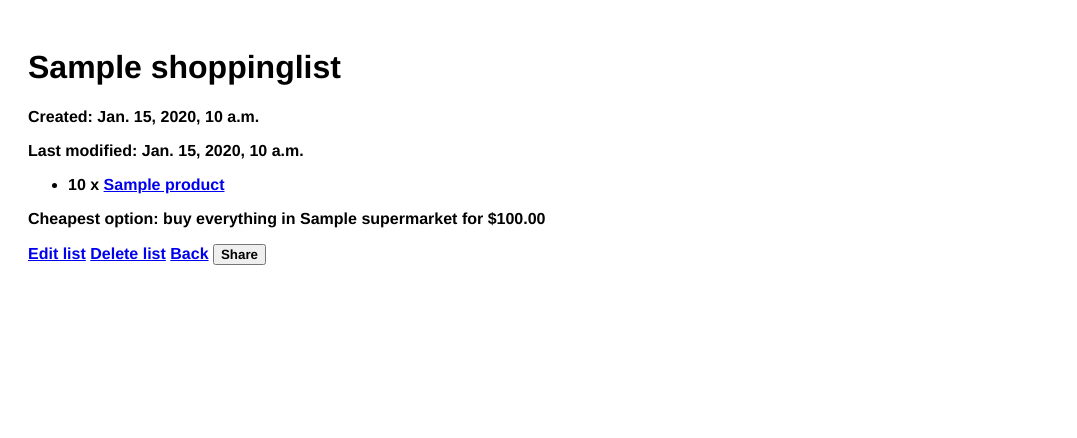
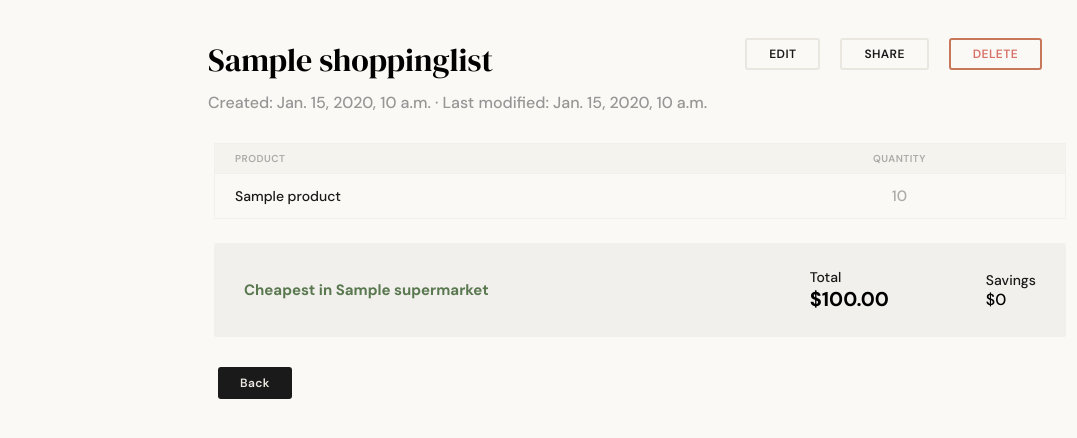
Before and after one commit to Are0206/PriceWise, a Django app: page /lists/00000000-0000-0000-0000-000000000001/ in a window 1280 px wide. Shown: the top 438 px of the page, without its empty margins (0-1077 px from the left). Run offline with Django 5.2, Linux system fonts and the light colour scheme; tables that the repository leaves empty hold one stand-in row (values such as "Sample post").

Commit message:
Styled Shopping_list details view

```diff
--- a/products/templates/products/index.html
+++ b/products/templates/products/index.html
@@ -82,7 +82,6 @@
           <div class="shopping-list-container">
             <img class="shopping-list-icon" src="{% static 'img/icons/lists.png'%}">
             <p class="shopping-list-text">Shopping Lists</p>
-
           </div>
         </button>
       </div>
--- a/shopping_lists/static/css/detail.css
+++ b/shopping_lists/static/css/detail.css
@@ -1,8 +1,210 @@
-* {
-  font-family: Cabin, Helvetica, sans-serif;
+h1{
+  font-family: "DM Serif Display", serif;
+  font-weight: 400;
+  font-style: normal;
+  color: #1a1a1a;
+}
+p{
+  margin: 0;
+  font-family: "DM Sans", sans-serif;
+  font-optical-sizing: auto;
+  font-weight: 500;
+  font-style: normal
+}
+a{
+  color: #1a1a1a;
+  font-family: "DM Sans", sans-serif;
+  font-size: 14px;
+  text-decoration: none;
+}
+
+body {
+  background-color: #fbf9f5;
+  padding: 30px 200px;
+}
+
+/*HEADER */
+
+.header-div,
+.savings-totals-div,
+.header-buttons,
+.savings-money-div{
+  display: flex;
+  flex-direction: row;
+  justify-content: space-between;
+}
+
+.title-div{
+  flex: 4;
+}
+
+.header-buttons{
+  flex: 1;
+  height: 32px;
+  margin-right: 20px;
+}
+
+.header-buttons button,
+.back-button{
+  font-family: "DM Sans", sans-serif;
+  font-optical-sizing: auto;
+  font-weight: 600;
+  font-style: normal;
+  border-radius: 3px;
+  background:none;
+  padding: 6px 22px;
+  margin: 0px 10px;
+  vertical-align: top;
+  font-size: 12px;
+  letter-spacing: 0.4px;
+  cursor: pointer;
+}
+
+.edit-button,
+.share-button{
+  color: #1a1a1a;
+  border: 2px solid #eae7e0;
+}
+.edit-button:hover,
+.share-button:hover{
+  color: #eae7e0;
+  border: 2px solid #1a1a1a;
+  background-color: #1a1a1a;
+  transition: all, 0.5s;
+}
+
+.back-button{
+  border: none;
+  border-radius: 3px;
+  padding: 8px 22px;
+  color: #eae7e0;
+  background-color: #1a1a1a;
+  transition: all, 0.5s;
+}
+.back-button:hover{
+  padding: 9px 20px;
+}
+
+.delete-button{
+  color: #D87268;
+  border: 2px solid #c8785a;
+  transition: all, 0.5s;
+}
+.delete-button:hover{
+  color: white;
+  background-color: #c8785a;
+}
+
+.header-div h1{
+  color: black;
+  margin-top: 0px;
+  margin-bottom: 10px;
+}
+.header-div .created-label{
+  color: #969696;
+  margin-bottom: 30px;
+}
+
+
+.content-div{
+  padding: 0px 6px;
+  margin-bottom: 30px;
+}
+
+
+/*TABLE */
+table {
+  width: 100%;
+  border-collapse: collapse;
+  font-family: "DM Sans", sans-serif;
+  font-optical-sizing: auto;
+  font-weight: 500;
+  font-style: normal;
+}
+
+th,
+td {
+  border: 1px solid rgb(241,240,236);;
+}
+
+th {
+  background-color: rgb(244, 243, 238);
+  color: rgb(171,170,168);
+  font-size: 10px;
+  font-weight: 600;
+  letter-spacing: 0.05em;
+  text-transform: uppercase;
+  padding: 8px 20px;
+}
+
+/* Alineaciones específicas según el diseño de la tabla */
+th:nth-child(1),
+td:nth-child(1) {
+  text-align: left; /* Producto */
+  border-right: none;
+}
+
+th:nth-child(2),
+td:nth-child(2) {
+  text-align: center; /* Cantidad */
+  border-left: none;
+  color: rgb(171,170,168);
+}
+
+
+/* Color y estilo para el contenido de las filas */
+td {
+  padding: 12px 20px;
+  font-size: 15px;
+}
+
+/*SAVINGS FOOTER */
+
+.savings-totals-div{
+  display: flex;
+  justify-content: center;
+  align-items: center;
+  background-color: rgb(241,240,236);
+  padding: 25px 30px;
+  margin-top: 24px;
+  border-radius: 2px;
+}
+
+.savings-text-div{
+  flex: 5;
+}
+
+.savings-text-div,
+.savings{
+  color: #5a7850;
+}
+
+.savings-text-div .supermarket-text{
+  font-size: 15px;
   font-weight: bold;
 }
 
-body{
-  padding:20px;
+.savings-text-div .estimated-text{
+  font-size: 13px;
+  font-weight: 300;
 }
+
+.savings-money-div{
+  display: flex;
+  justify-content: space-between;
+  align-items: center;
+  flex: 2;
+}
+
+.totals-text,
+.savings-text{
+  font-size: 14px;
+  font-weight: 500;
+  color:#1a1a1a;
+}
+
+.totals,
+.savings{
+  font-size: 20px;
+  font-weight: 700;
+}
--- a/shopping_lists/templates/shopping_lists/detail.html
+++ b/shopping_lists/templates/shopping_lists/detail.html
@@ -6,47 +6,99 @@
 
   {%load static%}
 
+  <!--Fonts-->
+  <link rel="preconnect" href="https://fonts.googleapis.com">
+  <link rel="preconnect" href="https://fonts.gstatic.com" crossorigin>
+  <link href="https://fonts.googleapis.com/css2?family=DM+Serif+Display:ital@0;1&display=swap" rel="stylesheet">
+
+  <link rel="preconnect" href="https://fonts.googleapis.com">
+  <link rel="preconnect" href="https://fonts.gstatic.com" crossorigin>
+  <link href="https://fonts.googleapis.com/css2?family=DM+Sans:ital,opsz,wght@0,9..40,100..1000;1,9..40,100..1000&display=swap" rel="stylesheet">
+
+  <!--Styles-->
   <link rel="stylesheet" href="{% static 'css/detail.css' %}">
   <link rel="stylesheet" href="{% static 'css/share-card.css' %}">
   <script src="{% static 'js/display-share-card.js' %}" defer></script>
+
 </head>
 
 <body>
+  <div class="header-div">
+    <div class="title-div">
       <h1>{{ shopping_list.name }}</h1>
-  <p>Created: {{ shopping_list.created_at }}</p>
-  <p>Last modified: {{ shopping_list.updated_at }}</p>
+      <p class="created-label">Created: {{ shopping_list.created_at }} &middot Last modified: {{shopping_list.updated_at }}</p>
+    </div>
 
-  <ul>
+    <div class="header-buttons">
+      <a href="{% url 'shopping_lists:edit' shopping_list.pk %}"><button class="edit-button">EDIT</button></a>
+      <button id="open-share-card" data-url="{% url 'shopping_lists:share' shopping_list.pk %}" class="share-button">
+        SHARE
+      </button>
+      <a href="{% url 'shopping_lists:delete' shopping_list.pk %}"><button class="delete-button">DELETE</button></a>
+    </div>
+  </div>
+
+  <div class="content-div">
+    <table>
+      <thead>
+        <tr>
+          <th>Product</th>
+          <th>Quantity</th>
+        </tr>
+      </thead>
+      <tbody>
         {% for item in shopping_list.items.all %}
-    <li>
-      {{ item.quantity }} x
-      <a href="{% url 'products:detail' item.product.pk %}">{{ item.product.name }}</a>
-    </li>
+        <tr>
+          <td><a href="{% url 'products:detail' item.product.pk %}">{{ item.product.name }}</a></td>
+          <td>{{ item.quantity }}</td>
+        </tr>
         {% empty %}
-    <li>This list is empty.</li>
+        <tr>
+          <td colspan="2">This list is empty.</td>
+        </tr>
         {% endfor %}
-  </ul>
+      </tbody>
+    </table>
 
+    <div class="savings-totals-div">
+      <div class="savings-text-div">
         {% if best %}
-  <p>
-    Cheapest option: buy everything in <strong>{{ best.supermarket.name }}</strong> for ${{ best.total }}
+        <p class="supermarket-text">
+          Cheapest in <strong>{{ best.supermarket.name }}</strong>
           {% if not best.complete %}
-    (missing: {% for product in best.missing %}{{ product.name }}{% if not forloop.last %}, {% endif %}{% endfor %} —
-    buy those elsewhere)
+          (missing: {% for product in best.missing %}{{ product.name }}{% if not forloop.last %}, {% endif %}{% endfor %}
+          - buy those elsewhere)
           {% endif %}
         </p>
-  {% if savings %}
-  <p>Estimated saving vs. the most expensive supermarket with everything on the list: ${{ savings }}</p>
-  {% endif %}
-  {% else %}
-  <p>No supermarket carries any of the products in this list yet.</p>
         {% endif %}
 
-  <a href="{% url 'shopping_lists:edit' shopping_list.pk %}">Edit list</a>
-  <a href="{% url 'shopping_lists:delete' shopping_list.pk %}">Delete list</a>
-  <a href="{% url 'index' %}?open_lists=true">Back</a>
+        {% if savings %}
+        <p class="estimated-text">Estimated saving vs. the most expensive supermarket with everything on the list</p>
+        {% endif %}
+      </div>
+      <div class="savings-money-div">
+        <div class="totals-div">
+          <p class="totals-text">Total</p>
+          {% if best %}
+          <p class="totals">${{ best.total }}</p>
+          {% if not best.complete %}
+          <p>$0</p>
+          {% endif %}
+          {% endif %}
+        </div>
+        <div class="savings-div">
+          <p class="savings-text">Savings</p>
+          {% if savings %}
+          <p class="savings">${{ savings }}</p>
+          {% else %}
+          <p>$0</p>
+          {% endif %}
+        </div>
+      </div>
+    </div>
+  </div>
 
-  <button id="open-share-card" data-url="{% url 'shopping_lists:share' shopping_list.pk %}">Share</button>
+  <a href="{% url 'index' %}?open_lists=true"><button class="back-button">Back</button></a>
 
   <div class="share-card-overlay" id="share-card-overlay">
     <div class="share-card-content" id="share-card-body-content">
```
Lines whose indentation alone changed are shown as unchanged.
